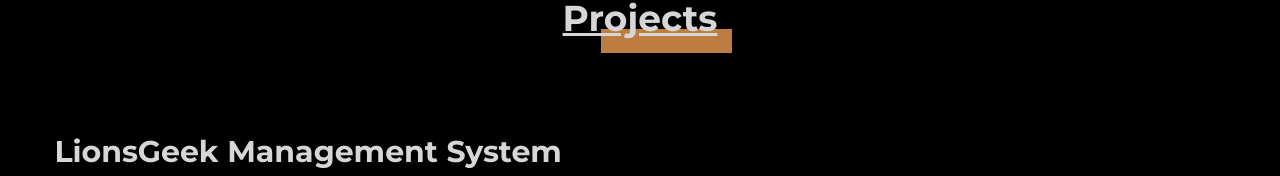
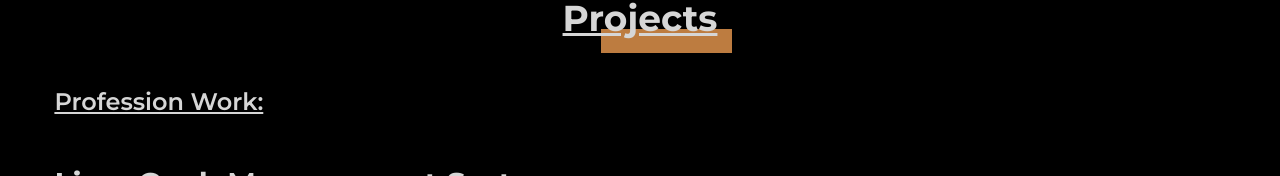
Before and after one commit to Osama-Jeb/finalPortolio, a React (Vite) app: page / in a window 1280 px wide. Shown: the part 2414-2590 px from the top of the page. Built offline with nearby package versions, Linux system fonts and the light colour scheme; grey boxes are pictures that could not be loaded.

Commit message:
new projects

```diff
--- a/package.json
+++ b/package.json
@@ -19,6 +19,7 @@
     "react-dom": "^18.2.0",
     "react-i18next": "^14.1.1",
     "react-icons": "^5.0.1",
+    "react-router-dom": "^6.27.0",
     "react-type-animation": "^3.2.0"
   },
   "devDependencies": {
--- a/src/App.jsx
+++ b/src/App.jsx
@@ -14,14 +14,19 @@
 import Facts from './sections/facts/Facts'
 
 import { SpeedInsights } from "@vercel/speed-insights/react"
+import Home from './pages/home'
+import { Route, Routes } from 'react-router-dom'
+import SingleProject from './pages/singleProject'
+
+
 
 function App() {
   const [theme, setTheme] = useState('black');
 
   return (
     <>
-    <div data-theme={theme} className='text-base-content'>
-      {/* <Loading /> */}
+      {/* <div data-theme={theme} className='text-base-content'>
+        <Loading />
         <CanvasBackground />
 
         <div className='sm:block hidden'>
@@ -46,15 +51,22 @@
             trailingSpeed={5}
           />
         </div>
-      <Navbar setTheme={setTheme}/>
+        <Navbar setTheme={setTheme} />
         <Hero />
         <About />
         <Skills />
         <Projects />
-      {/* <Facts /> */}
+        <Facts />
         <Contact />
-    </div>
+      </div> */}
+
+      {/* <Home /> */}
+      <Routes>
+        <Route path='/' element={<Home />} />
+        <Route path='/projects/:id' element={<SingleProject />} />
+      </Routes>
       <SpeedInsights />
+
     </>
   )
 }
--- a/src/components/Loading.jsx
+++ b/src/components/Loading.jsx
@@ -2,7 +2,7 @@
 
     return (
         <>
-            <div className='fixed fade w-[99.8vw] h-[100vh] flex items-center justify-center top-0 left-0 bg-[#313131]'>
+            <div className='fixed fade w-[99.8vw] h-[100vh] flex items-center justify-center top-0 left-0 bg-[#4a4a4a]'>
                 <svg version="1.0" xmlns="http://www.w3.org/2000/svg" width="60%" height="60%" viewBox="0 0 256.000000 227.000000" preserveAspectRatio="xMidYMid meet">
                     <g transform="translate(0.000000,227.000000) scale(0.100000,-0.100000)" fill="#000000" stroke="none">
                         <path d="M767 1998 c-14 -13 -119 -185 -233 -383 -177 -306 -208 -366 -208
--- a/src/main.jsx
+++ b/src/main.jsx
@@ -7,6 +7,7 @@
 import global_fr from "./translations/fr/global.json";
 import i18next from 'i18next';
 import { I18nextProvider } from 'react-i18next';
+import { BrowserRouter } from 'react-router-dom';
 
 i18next.init({
   interpolation: { escapeValue: true },
@@ -23,8 +24,10 @@
 
 ReactDOM.createRoot(document.getElementById('root')).render(
   <React.StrictMode>
-    <I18nextProvider i18n={i18next}>
-      <App />
-    </I18nextProvider>
+    <BrowserRouter>
+      <I18nextProvider i18n={i18next}>
+        <App />
+      </I18nextProvider>
+    </BrowserRouter>
   </React.StrictMode>,
 )
--- /dev/null
+++ b/src/pages/home.jsx
@@ -0,0 +1,57 @@
+import AnimatedCursor from 'react-animated-cursor'
+import Hero from '../sections/hero/Hero'
+import Navbar from '../sections/navbar/Navbar'
+import CanvasBackground from '../components/CanvasBackground'
+import About from '../sections/about/About'
+import Projects from '../sections/projects/Projects'
+import Contact from '../sections/contact/Contact'
+import Skills from '../sections/skills/Skills'
+
+import Loading from '../components/Loading'
+import Facts from '../sections/facts/Facts'
+import { useState } from 'react'
+
+const Home = () => {
+    const [theme, setTheme] = useState('black');
+
+    return (
+        <>
+            <div data-theme={theme} className='text-base-content'>
+                <Loading />
+                <CanvasBackground />
+
+                <div className='sm:block hidden'>
+                    <AnimatedCursor
+                        innerSize={8}
+                        outerSize={42}
+                        color='255, 165, 79'
+                        outerAlpha={0.2}
+                        innerScale={0.7}
+                        outerScale={2}
+                        clickables={[
+                            'a',
+                            'button',
+                            '.link',
+                            'label',
+                            'span',
+                            'li'
+                        ]}
+                        outerStyle={{
+                            border: '1px solid #FFA54F',
+                        }}
+                        trailingSpeed={5}
+                    />
+                </div>
+                <Navbar setTheme={setTheme} />
+                <Hero />
+                <About />
+                <Skills />
+                <Projects />
+                <Facts />
+                <Contact />
+            </div>
+        </>
+    )
+}
+
+export default Home;
--- /dev/null
+++ b/src/pages/singleProject.jsx
@@ -0,0 +1,13 @@
+import { useParams } from "react-router-dom";
+
+const SingleProject = () => {
+    const { id } = useParams();
+
+    return (
+        <div className="text-red-500 bg-green-500">
+            this is the single project with the id of {id}
+        </div>
+    );
+}
+
+export default SingleProject;
--- a/src/sections/projects/Projects.jsx
+++ b/src/sections/projects/Projects.jsx
@@ -5,6 +5,8 @@
 import blogGif from "../../assets/images/projects/blog/blog.gif"
 
 import anime1 from "../../assets/images/projects/animelist/anime2.png"
+import casa1 from "../../assets/images/projects/casatourat/casa1.png"
+import africa1 from "../../assets/images/projects/yesafrica/africa3.png"
 
 import { useTranslation } from "react-i18next";
 
@@ -12,7 +14,7 @@
 
     const [t, i18n] = useTranslation("global");
 
-    const projs = [
+    const profProjs = [
         {
             name: 'LionsGeek Management System',
             github: '',
@@ -40,6 +42,77 @@
 
         },
         {
+            name: 'Casa Memoire',
+            github: '',
+            website: 'http://casatourat.ma/',
+            desc: t("projects.casa"),
+            techs: [
+                {
+                    name: 'React Native',
+                    color: 'bg-[#00d8ff]',
+                },
+                {
+                    name: 'Expo',
+                    color: 'bg-black text-white border-white'
+                },
+                {
+                    name: 'Laravel',
+                    color: 'bg-[#ff2d20] text-white',
+                },
+            ],
+            preview: casa1
+
+        },
+        {
+            name: 'YES Africa',
+            github: '',
+            website: 'https://youthempowermentsummit.africa/',
+            desc: t("projects.casa"),
+            techs: [
+                {
+                    name: 'ReactJS',
+                    color: 'bg-[#00d8ff]',
+                },
+                {
+                    name: 'Tailwind',
+                    color: 'bg-[#38bdf8]'
+                },
+                {
+                    name: 'Laravel',
+                    color: 'bg-[#ff2d20] text-white',
+                },
+            ],
+            preview: africa1
+        }
+    ]
+
+    const hobbyProjs = [
+        {
+            name: 'Anime Repo',
+            github: 'https://github.com/Osama-Jeb/animelist',
+            website: 'https://animelist-blue.vercel.app/',
+            desc: t("projects.animeRepo"),
+            techs: [
+                {
+                    name: 'React Typescript',
+                    color: 'bg-[#00d8ff]',
+                },
+                {
+                    name: 'Firebase',
+                    color: "bg-[#f7e025]",
+                },
+                {
+                    name: 'Tailwind',
+                    color: 'bg-[#38bdf8]'
+                },
+                {
+                    name: 'Jikan API',
+                    color: 'bg-[#1ad1a5]'
+                },
+            ],
+            preview: anime1
+        },
+        {
             name: 'Blog & Chat',
             github: 'https://github.com/Osama-Jeb/Blog',
             website: 'https://myblogproject.vercel.app/',
@@ -60,31 +133,6 @@
             ],
             preview: blogGif
 
-        },
-        {
-            name: 'Anime Repo',
-            github: 'https://github.com/Osama-Jeb/animelist',
-            website: 'https://animelist-blue.vercel.app/',
-            desc: t("projects.paletteDesc"),
-            techs: [
-                {
-                    name: 'React Typescript',
-                    color: 'bg-[#00d8ff]',
-                },
-                {
-                    name: 'Firebase',
-                    color: "bg-[#f7e025]",
-                },
-                {
-                    name: 'Tailwind',
-                    color: 'bg-[#38bdf8]'
-                },
-                {
-                    name: 'Jikan API',
-                    color: 'bg-[#1ad1a5]'
-                },
-            ],
-            preview: anime1
         },
         {
             name: 'YGO-Palette Generator',
@@ -139,7 +187,7 @@
                 },
             ],
             preview: restoGif
-        },
+        }
     ]
     return (
         <section id="projects" className="mt-12">
@@ -148,8 +196,18 @@
                     <p className="secTitle w-fit font-bold underline text-4xl">{t("projects.title")}</p>
                 </div>
                 <div className="w-[99vw] flex flex-col">
+                    <h1 className="pl-12 text-2xl font-semibold underline">Profession Work: </h1>
                     {
-                        projs.map((proj, index) =>
+                        profProjs.map((proj, index) =>
+                            <div key={index}>
+                                <Project proj={proj} index={index} />
+                            </div>
+                        )
+                    }
+
+                    <h1 className="pl-12 text-2xl font-semibold underline">Hobby Projects: </h1>
+                    {
+                        hobbyProjs.map((proj, index) =>
                             <div key={index}>
                                 <Project proj={proj} index={index} />
                             </div>
--- a/src/translations/en/global.json
+++ b/src/translations/en/global.json
@@ -18,6 +18,8 @@
         "made": "Made with",
         "lionsNote": "Since the project is private, I can't share the code but feel free to check the website or the Association.",
         "lionsDesc": "Our team embarked on this exclusive venture with the aim of efficiently handling reservations and appointments for the esteemed LionsGeek Association. Leveraging the power of FullCalendar and Breeze, we have developed a seamless system that not only allows you to create and manage reservations for private equipment but also offers a range of other useful functions",
+        "casa": "A mobile application made with react native and expo. This project was made for the association Casa Memoire to best display the rich history of the City of Casablanca. Gained immense experience in developping mobile apps and designing user friendly interfaces as well as learning about the differences between Android and iOS systems and requirements.",
+        "animeRepo" : "Explore and find all the information and every information about the universe of anime, manga and voice actors. This website was made as a hobby and with it I gained great skills like clean coding and using context to avoid repitition as well as some improvements in in my Firebase and API skills. Make to to drop a look and have fun. ",
         "paletteDesc": "Find a variety of color palettes inspired by Yu-Gi-Oh Cards with this innovative website. Through this project, I gained valuable insights into APIs and the significance of Cross-Origin Resource Sharing.",
         "restoDesc": "In this project, I gained valuable experience about responsive design and the utilization of libraries such as Bootstrap to incorporate various components. Additionally, I delved into the world of scripting languages like SCSS, which further enhanced my understanding of web development.",
         "blog": "A blog platform where members can create accounts, share written pieces, photos, and videos. Engage in lively conversations through our chat function, where you can exchange messages, images, and even PDF documents. Through this endeavor, I gained valuable experience in utilizing Firebase for backend operations, including authentication and file storage."
```
Also changed, not shown: src/translations/fr/global.json (+11 -9 lines), 1 other file (tests, documents, lock files or other folders). Lines whose indentation alone changed are shown as unchanged.
